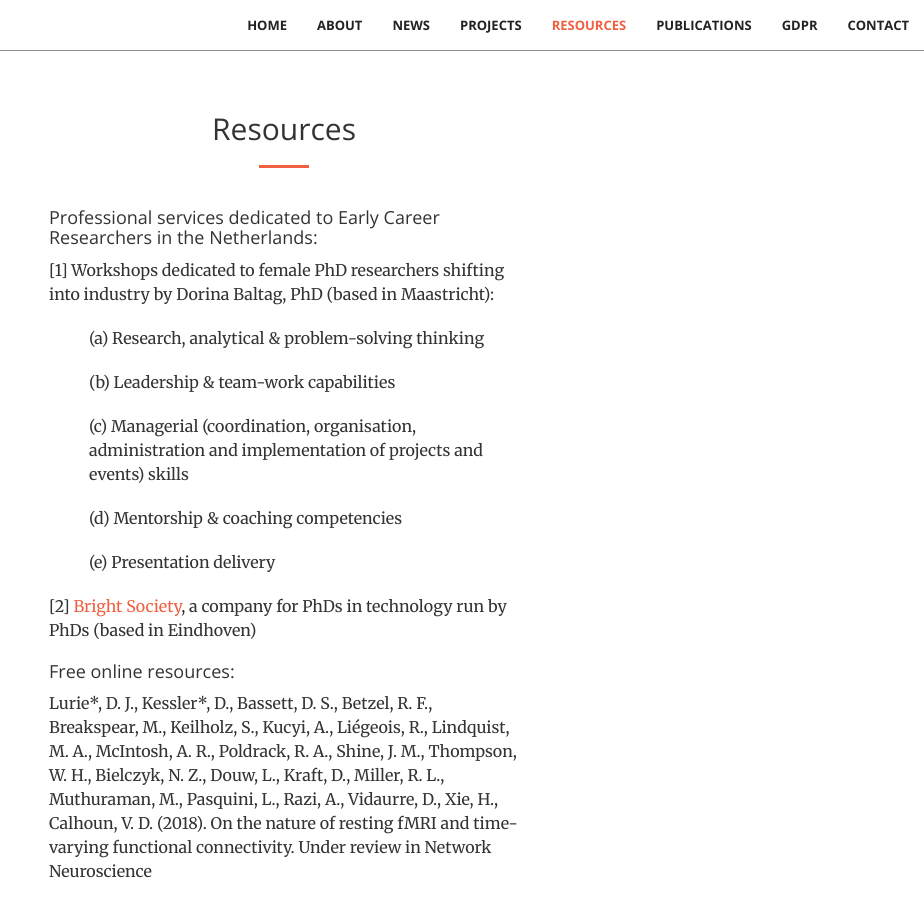
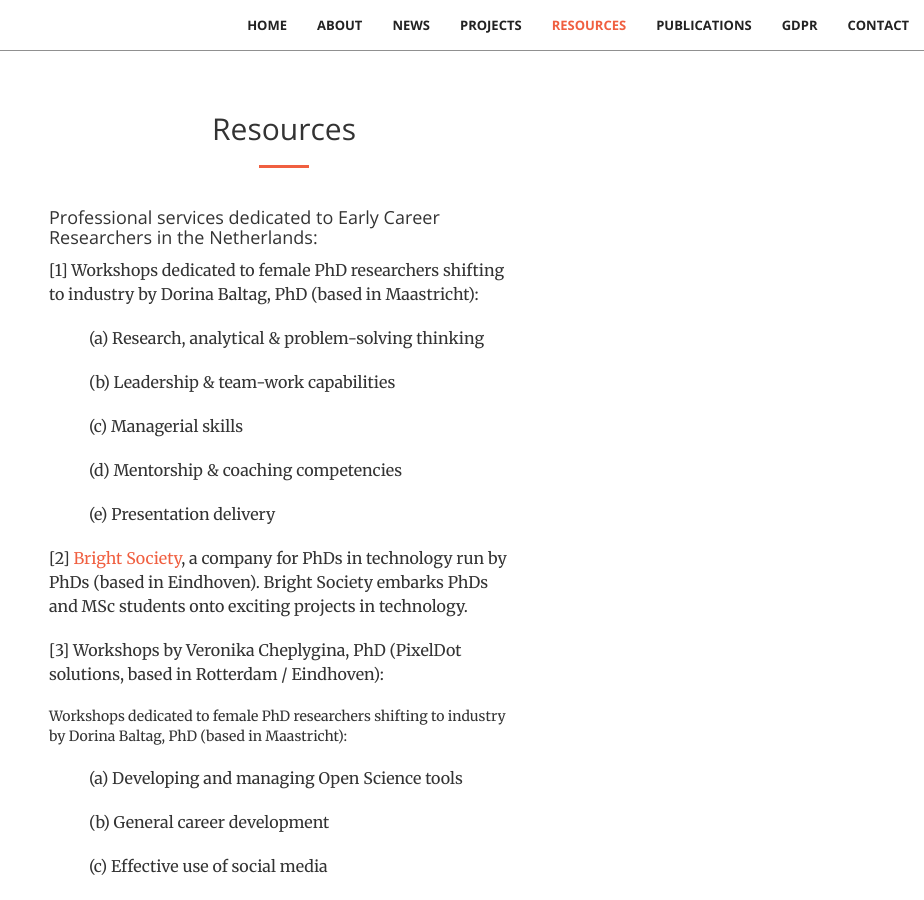
Before and after one commit to stichting-solaris/stichting-solaris.github.io, a Jekyll site: the page built from index.html, in a window 1280 px wide and 900 px high, scrolled down 3806 px. Shown: the whole window, without its empty margins (356-1280 px from the left). Built offline with Jekyll 4.4.1, drawn with Linux system fonts in a browser that asks for light colours; some of the changed text lies outside the part shown.

Commit message:
Update resources.html

```diff
--- a/_includes/resources.html
+++ b/_includes/resources.html
@@ -9,22 +9,32 @@
                 <h4 class="section-heading">Professional services dedicated to Early Career Researchers in the Netherlands:</h4>
 
 
-                <p>[1] Workshops dedicated to female PhD researchers shifting into industry by Dorina Baltag, PhD
+                <p>[1] Workshops dedicated to female PhD researchers shifting to industry by Dorina Baltag, PhD
                     (based in Maastricht):</p>
                 <p class="tab">(a) Research, analytical & problem-solving thinking</p>
                 <p class="tab">(b) Leadership & team-work capabilities</p>
-                <p class="tab">(c) Managerial (coordination, organisation, administration and implementation
-                    of projects and events) skills</p>
+                <p class="tab">(c) Managerial skills</p>
                 <p class="tab">(d) Mentorship & coaching competencies</p>
                 <p class="tab">(e) Presentation delivery</p>
                 <p></p>
 
                 <p>[2] <a href="https://bright-society.com/">Bright Society</a>, a company for PhDs in technology
-                    run by PhDs (based in Eindhoven)</p>
+                    run by PhDs (based in Eindhoven). Bright Society embarks PhDs and MSc students onto exciting projects
+                    in technology.</p>
+                    <p></p>
 
+                <p>[3] Workshops by Veronika Cheplygina, PhD (PixelDot solutions, based in Rotterdam / Eindhoven):</p>
+                Workshops dedicated to female PhD researchers shifting to industry by Dorina Baltag, PhD
+                    (based in Maastricht):</p>
+                    <p class="tab">(a) Developing and managing Open Science tools</p>
+                    <p class="tab">(b) General career development</p>
+                    <p class="tab">(c) Effective use of social media</p>
+                <p></p>
 
-
-
+                <p>[4] Workshops by Felienne Hermans, PhD (based in Leiden / Delft):</p>
+                    <p class="tab">(a) Leadership skills</p>
+                    <p class="tab">(b) Effective use of social media</p>
+                <p></p>
 
                 <h4 class="section-heading">Free online resources:</h4>
                 <p>Lurie*, D. J., Kessler*, D., Bassett, D. S., Betzel, R. F., Breakspear, M., Keilholz, S.,
```
